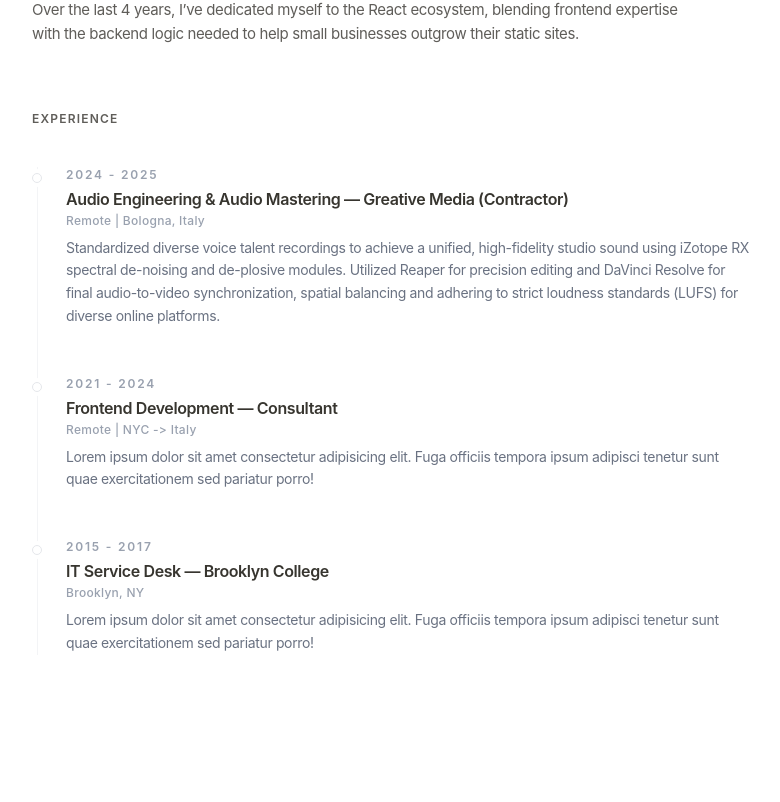
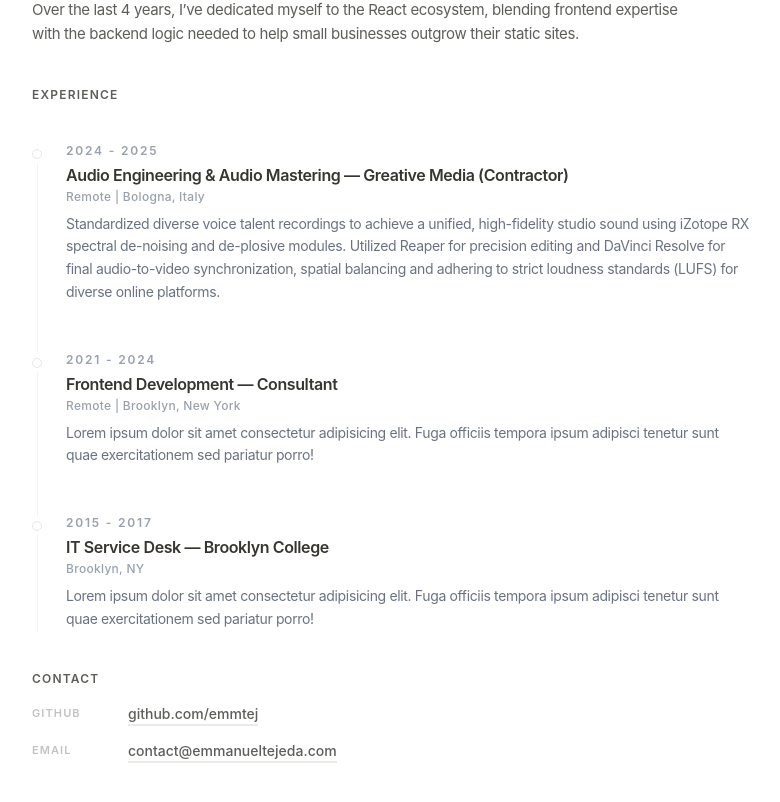
Before and after one commit to emmtej/portfolio-website, a React (Vite) app: page / in a window 1280 px wide. Shown: the part 418-1220 px from the top of the page, without its empty margins (248-1028 px from the left). Before the commit the page ends 1169 px from the top, so only its background shows below. Built offline with nearby package versions, Linux system fonts and the light colour scheme; the HTML template or start-up script is replaced by a standard one.

Commit message:
Added Contact component for user information and updated experience location for clarity.

```diff
--- a/src/App.tsx
+++ b/src/App.tsx
@@ -5,9 +5,9 @@ function App() {
   return (
     <Layout>
       <div className="space-y-10">
-        <header>
+        <header className="space-y-4">
           <h1 className="text-4xl font-bold tracking-tight text-[#37352f]">
-            Hello, I'm Emmanuel
+            Hello, I'm <span>Emmanuel</span>
           </h1>
         </header>
         <Tabs />
--- a/src/components/about/AboutTab.tsx
+++ b/src/components/about/AboutTab.tsx
@@ -1,8 +1,9 @@
 import { ExperienceTimeline } from "./ExperienceTimeline";
+import { Contact } from "./Contact";
 
 export function AboutTab() {
   return (
-    <div className="space-y-16">
+    <div className="space-y-10">
       <section className="max-w-2xl">
         <div className="text-[15px] text-[#37352f]/80 space-y-5 leading-relaxed tracking-tight">
           <p>
@@ -37,6 +38,8 @@ export function AboutTab() {
         </h2>
         <ExperienceTimeline />
       </section>
+
+      <Contact />
     </div>
   );
 }
--- /dev/null
+++ b/src/components/about/Contact.tsx
@@ -0,0 +1,41 @@
+export function Contact() {
+  const links = [
+    {
+      label: "GitHub",
+      href: "https://github.com",
+      value: "github.com/emmtej",
+    },
+
+    {
+      label: "Email",
+      href: "mailto:hello@example.com",
+      value: "contact@emmanueltejeda.com",
+    },
+  ];
+
+  return (
+    <section className="space-y-4">
+      <h2 className="uppercase font-semibold tracking-[0.1em] text-[#37352f]/80 text-xs">
+        Contact
+      </h2>
+      <div className="space-y-4">
+        {links.map((link) => (
+          <div key={link.label} className="flex items-center gap-4">
+            <span className="text-[11px] font-semibold text-[#37352f]/30 uppercase tracking-widest w-20">
+              {link.label}
+            </span>
+            <a
+              href={link.href}
+              target="_blank"
+              rel="noopener noreferrer"
+              className="group relative text-[14px] font-medium text-[#37352f]/80 hover:text-[#37352f] transition-colors duration-200"
+            >
+              {link.value}
+              <span className="absolute left-0 -bottom-0.5 w-full h-[1.5px] bg-[#37352f]/10 group-hover:bg-[#37352f]/80 transition-all duration-300" />
+            </a>
+          </div>
+        ))}
+      </div>
+    </section>
+  );
+}
--- a/src/components/about/ExperienceTimeline.tsx
+++ b/src/components/about/ExperienceTimeline.tsx
@@ -10,7 +10,7 @@ const experiences = [
   {
     time: "2021 - 2024",
     company: "Consultant",
-    location: "Remote | NYC -> Italy",
+    location: "Remote | Brooklyn, New York",
     title: "Frontend Development",
     description:
       "Lorem ipsum dolor sit amet consectetur adipisicing elit. Fuga officiis tempora ipsum adipisci tenetur sunt quae exercitationem sed pariatur porro!",
```
